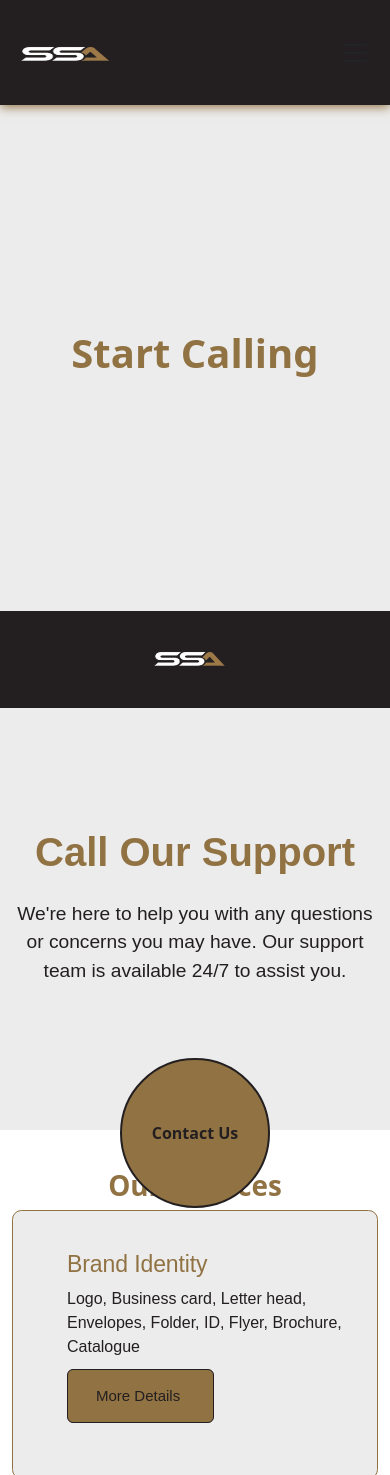
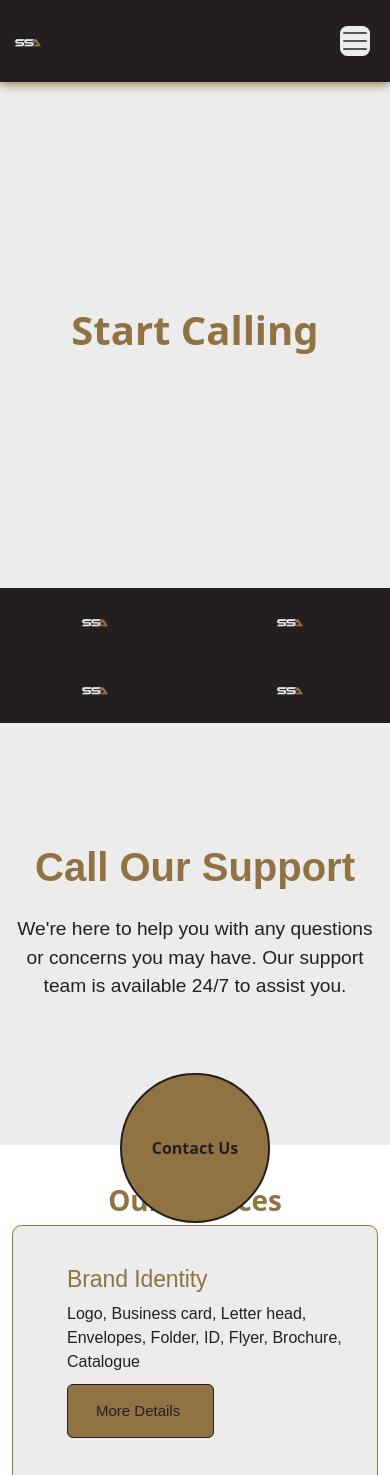
Before and after one commit to toqaosama/SSSA-Product, a React (Create React App) app in the folder client/: page / in a window 390 px wide. Shown: the top 1475 px of the page. Built offline with nearby package versions, Linux system fonts and the light colour scheme.

Commit message:
responsive

```diff
--- a/client/src/Component/Orders/Section/Stlye/Orders.css
+++ b/client/src/Component/Orders/Section/Stlye/Orders.css
@@ -186,3 +186,65 @@
 .tracker-connector.active::after {
   border-left: 5px solid #0d6efd;
 }
+
+
+@media (max-width: 768px) {
+  .orders-header {
+    display: none; /* Hide the header on mobile */
+  }
+
+  .order-item {
+    flex-direction: column;
+    align-items: flex-start;
+    padding: 15px;
+  }
+
+  .header-item,
+  .order-product,
+  .order-date,
+  .order-status,
+  .order-actions {
+    flex: 1 1 100%;
+    width: 100%;
+    margin-bottom: 10px;
+  }
+
+  .order-status {
+    width: auto;
+    align-self: flex-start;
+  }
+
+  .status-tracker {
+    width: 100%;
+    overflow-x: auto;
+    padding-bottom: 10px;
+  }
+
+  .tracker-step {
+    min-width: 60px;
+  }
+
+  /* Add labels for each field */
+  .order-product::before {
+    content: "Product: ";
+    font-weight: bold;
+  }
+
+  .order-date::before {
+    content: "Date: ";
+    font-weight: bold;
+  }
+
+  .order-status::before {
+    content: "Status: ";
+    font-weight: bold;
+    display: inline;
+  }
+
+  .order-actions::before {
+    content: "Tracking: ";
+    font-weight: bold;
+    display: block;
+    margin-bottom: 5px;
+  }
+}
--- a/client/src/Home/Section/SplitBar.js
+++ b/client/src/Home/Section/SplitBar.js
@@ -1,101 +1,29 @@
 import React from 'react';
 import { Container, Row, Col } from 'react-bootstrap';
-import Logo from '../../Assetes/imgs/Logo.png'
+import Logo from '../../Assetes/imgs/Logo.png';
+import '../Styles/SplitPage.css'; // Create this CSS file for custom styles
 
 const SplitPage = () => {
   return (
-    <Container fluid style={{ height: '11vh', marginBottom: '1%', marginTop: '0%' }}>
-      <Row style={{ height: '100%' }}>
-        {/* Left Side - 25% width (since you have 4 columns) */}
-        <Col md={3} style={{
-          height: '100%',
-          backgroundColor: '#231f20',
-          display: 'flex',
-          alignItems: 'center', // Vertically center items
-          justifyContent: 'center' // Horizontally center items
-        }}>
-          <div style={{
-            display: 'flex',
-            alignItems: 'center',
-            gap: '1rem' // Adds space between the h6 and img
-          }}>
-
+    <Container fluid className="split-page-container">
+      <Row className="split-page-row">
+        {[1, 2, 3, 4].map((item) => (
+          <Col
+            key={item}
+            md={3}
+            xs={6} // On extra small devices, show 2 columns per row (6 * 2 = 12)
+            className="split-page-col"
+          >
+            <div className="logo-container">
               <img
                 src={Logo}
                 alt="Backlink Group"
-              width="80"
                 className="logo-img"
               />
-            <h6 style={{ fontSize: '30px', fontWeight: '', color: '#917243', margin: 0 }}>    </h6>
+              <h6 className="logo-text"></h6>
             </div>
           </Col>
-
-        <Col md={3} style={{
-          height: '100%',
-          backgroundColor: '#231f20',
-          display: 'flex',
-          alignItems: 'center', // Vertically center items
-          justifyContent: 'center' // Horizontally center items
-        }}>
-          <div style={{
-            display: 'flex',
-            alignItems: 'center',
-            gap: '1rem' // Adds space between the h6 and img
-          }}>
-
-            <img
-              src={Logo}
-              alt="Backlink Group"
-              width="80"
-              className="logo-img"
-            />
-            <h6 style={{ fontSize: '30px', fontWeight: '', color: '#917243', margin: 0 }}>    </h6>
-          </div>
-        </Col>
-        <Col md={3} style={{
-          height: '100%',
-          backgroundColor: '#231f20',
-          display: 'flex',
-          alignItems: 'center', // Vertically center items
-          justifyContent: 'center' // Horizontally center items
-        }}>
-          <div style={{
-            display: 'flex',
-            alignItems: 'center',
-            gap: '1rem' // Adds space between the h6 and img
-          }}>
-
-            <img
-              src={Logo}
-              alt="Backlink Group"
-              width="80"
-              className="logo-img"
-            />
-            <h6 style={{ fontSize: '30px', fontWeight: '', color: '#917243', margin: 0 }}>    </h6>
-          </div>
-        </Col>
-        <Col md={3} style={{
-          height: '100%',
-          backgroundColor: '#231f20',
-          display: 'flex',
-          alignItems: 'center', // Vertically center items
-          justifyContent: 'center' // Horizontally center items
-        }}>
-          <div style={{
-            display: 'flex',
-            alignItems: 'center',
-            gap: '1rem' // Adds space between the h6 and img
-          }}>
-
-            <img
-              src={Logo}
-              alt="Backlink Group"
-              width="80"
-              className="logo-img"
-            />
-            <h6 style={{ fontSize: '30px', fontWeight: '', color: '#917243', margin: 0 }}>     </h6>
-          </div>
-        </Col>
+        ))}
       </Row>
     </Container>
   );
--- /dev/null
+++ b/client/src/Home/Styles/SplitPage.css
@@ -0,0 +1,84 @@
+.split-page-container {
+    height: auto;
+    margin-bottom: 0%;
+    margin-top: 0%;
+    padding: 0;
+  }
+
+  .split-page-row {
+    height: 100%;
+    margin: 0;
+  }
+
+  .split-page-col {
+    height: 11vh;
+    background-color: #231f20;
+    display: flex;
+    align-items: center;
+    justify-content: center;
+    padding: 10px;
+  }
+
+  .logo-container {
+    display: flex;
+    align-items: center;
+    gap: 1rem;
+  }
+
+  .logo-img {
+    width: 60px;
+    height: auto;
+  }
+
+  .logo-text {
+    font-size: 30px;
+    font-weight: normal;
+    color: #917243;
+    margin: 0;
+  }
+
+  /* Medium devices (tablets, less than 992px) */
+  @media (max-width: 991.98px) {
+    .logo-img {
+      width: 50px;
+    }
+
+    .logo-text {
+      font-size: 24px;
+    }
+  }
+
+  /* Small devices (landscape phones, less than 768px) */
+  @media (max-width: 767.98px) {
+    .split-page-col {
+      height: 9vh;
+    }
+
+    .logo-img {
+      width: 40px;
+    }
+
+    .logo-text {
+      font-size: 18px;
+    }
+  }
+
+  /* Extra small devices (portrait phones, less than 576px) */
+  @media (max-width: 575.98px) {
+    .split-page-col {
+      height: 8vh;
+      padding: 5px;
+    }
+
+    .logo-container {
+      gap: 0.5rem;
+    }
+
+    .logo-img {
+      width: 30px;
+    }
+
+    .logo-text {
+      font-size: 14px;
+    }
+  }
--- a/client/src/Home/Styles/SupportSection.css
+++ b/client/src/Home/Styles/SupportSection.css
@@ -28,7 +28,7 @@
     color: #231f20;
     font-size: 1.2rem;
     margin-bottom: 2rem;
-    min-height: 60px;
+    min-height: 50px;
   }
 
   .support-button {
--- a/client/src/Style/Header.css
+++ b/client/src/Style/Header.css
@@ -196,3 +196,18 @@
     font-size: 16px;
   }
 }
+
+
+.navbar-toggler-icon {
+  display: inline-block;
+  width: 1.5em;
+  height: 1.5em;
+  vertical-align: middle;
+  background-image: var(navbar-toggler-icon-bg);
+  background-repeat: no-repeat;
+  background-position: center;
+  background-size: 100%;
+  background-color: #ECECEC !important;
+  border-radius: 25% !important;
+  color: #917243 !important;
+}
```
Lines whose indentation alone changed are shown as unchanged.
